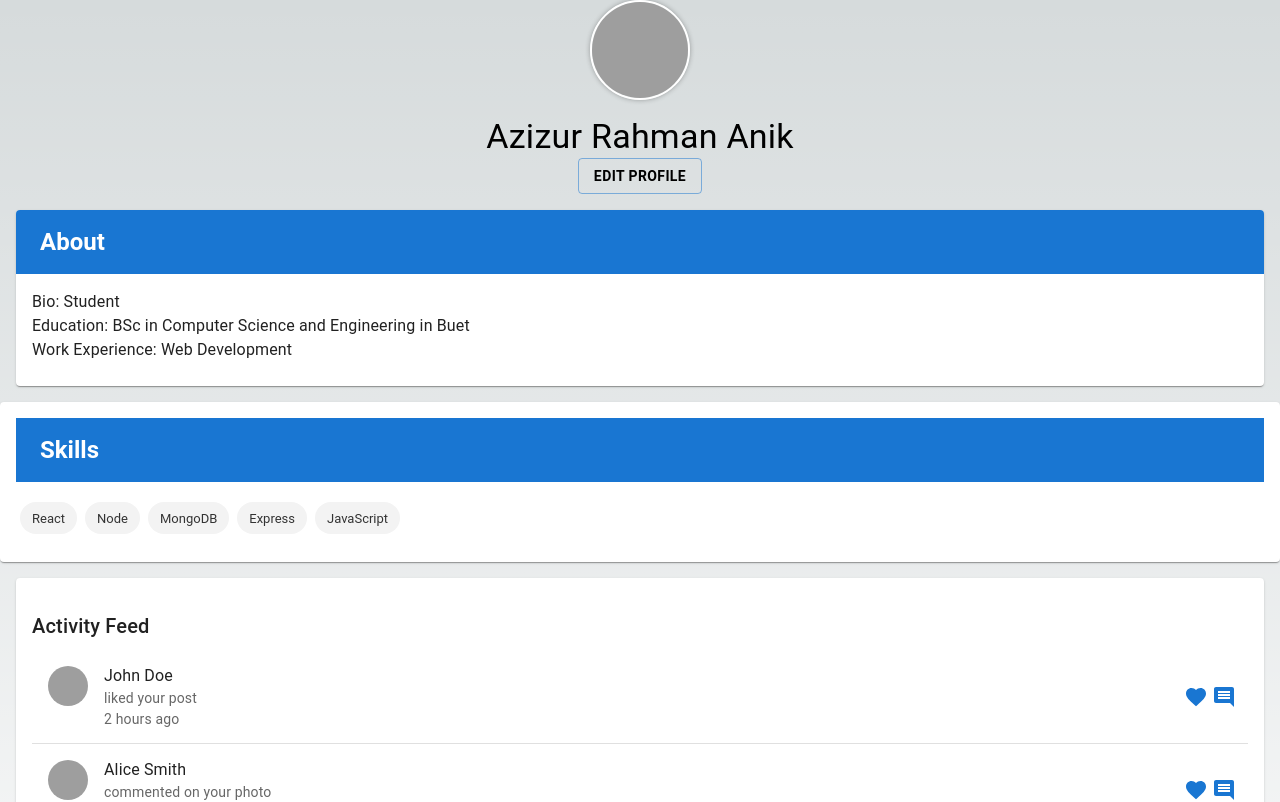
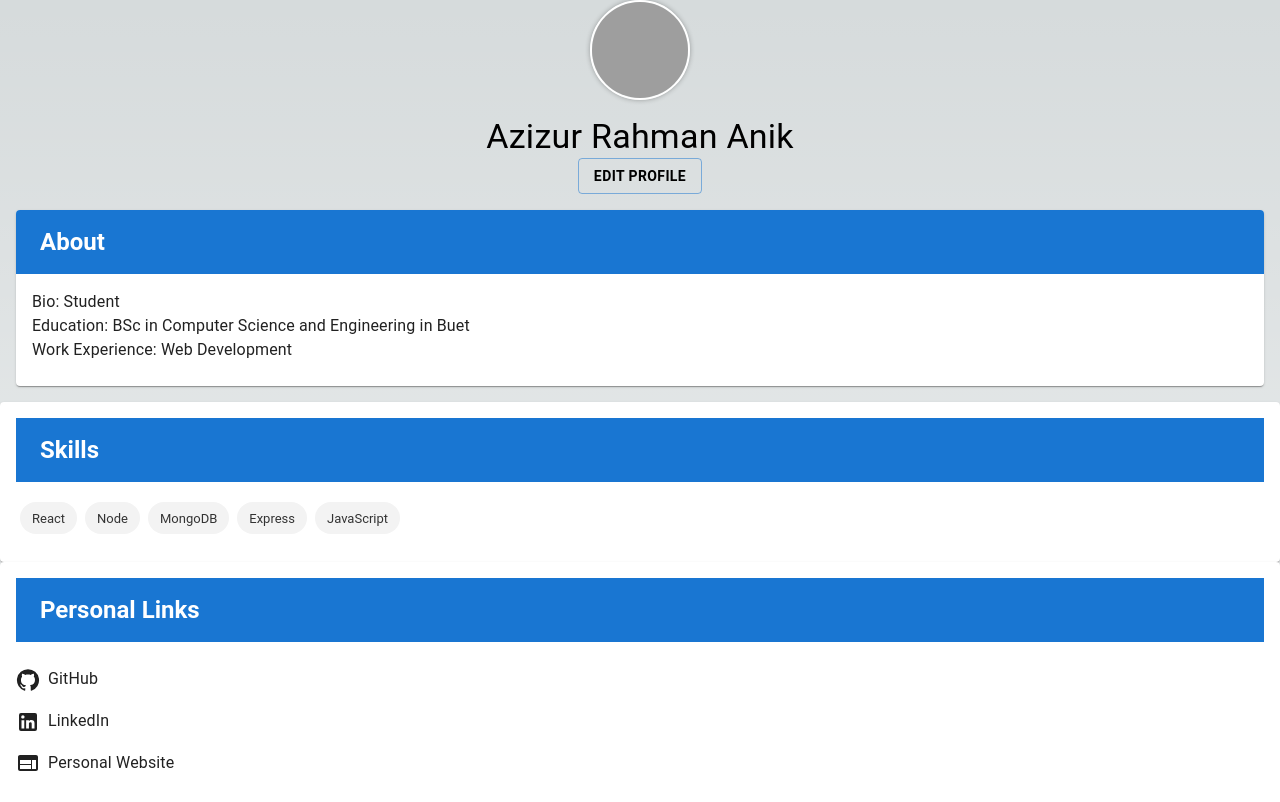
Before and after one commit to beyond-the-seas-org/Modified-Frontend, a Next.js app: page /profile/1 in a window 1280 px wide. Shown: the top 802 px of the page. Built offline with nearby package versions, Linux system fonts and the light colour scheme; grey boxes are pictures that could not be loaded.

Commit message:
Updated slidebar options and icons, added personal links in profile header component

```diff
--- a/app/profile/[id]/page.jsx
+++ b/app/profile/[id]/page.jsx
@@ -1,8 +1,10 @@
+'use client'
 import React from 'react'
 import ProfileHeader from '../../../components/profile/ProfileHeader'
 import About from '../../../components/profile/About'
 import Skills from '../../../components/profile/Skills'
 import ActivityFeed from '../../../components/profile/ActivityFeed'
+import Links from '../../../components/profile/Links'
 
 const page = () => {
   return (
@@ -10,6 +12,7 @@ const page = () => {
         <ProfileHeader/>
         <About/>
         <Skills/>
+        <Links/>
        {/* Pass the 'user' prop to the ActivityFeed component */}
       <ActivityFeed/>
     </div>
--- a/components/Navbar.jsx
+++ b/components/Navbar.jsx
@@ -106,7 +106,7 @@ const Navbar = () => {
           }}
         >
           <MenuItem>Profile</MenuItem>
-          <MenuItem>My account</MenuItem>
+          <MenuItem>Professors</MenuItem>
           <MenuItem>Logout</MenuItem>
         </Menu>
       </AppBar>
--- a/components/Post.jsx
+++ b/components/Post.jsx
@@ -45,12 +45,14 @@ const Post = ({ post }) => {
 
 
   const handleAddUpvote = () => {
-    // Implement logic to add comment here
+    //give alert
+    alert("You have upvoted this post");
     console.log("Add Upvote clicked for post:", post);
   };
 
   const handleAddDownvote = () => {
     // Implement logic to add comment here
+    alert("You have downvoted this post");
     console.log("Add Downvote clicked for post:", post);
   };
 
--- a/components/Rightbar.jsx
+++ b/components/Rightbar.jsx
@@ -55,29 +55,6 @@ import {
               src="https://material-ui.com/static/images/avatar/8.jpg"
             />
           </AvatarGroup>
-          <Typography variant="h6" fontWeight={100} mt={2} mb={2}>
-            Latest Photos
-          </Typography>
-          <ImageList cols={3} rowHeight={100} gap={5}>
-            <ImageListItem>
-              <img
-                src="https://material-ui.com/static/images/image-list/breakfast.jpg"
-                alt=""
-              />
-            </ImageListItem>
-            <ImageListItem>
-              <img
-                src="https://material-ui.com/static/images/image-list/burgers.jpg"
-                alt=""
-              />
-            </ImageListItem>
-            <ImageListItem>
-              <img
-                src="https://material-ui.com/static/images/image-list/camera.jpg"
-                alt=""
-              />
-            </ImageListItem>
-          </ImageList>
           <Typography variant="h6" fontWeight={100} mt={2}>
             Latest Posts visited
           </Typography>
--- a/components/Sidebar.jsx
+++ b/components/Sidebar.jsx
@@ -17,6 +17,7 @@ import {
     ListItemText,
     Switch,
   } from "@mui/material";
+  import PersonSearchIcon from '@mui/icons-material/PersonSearch';
   import React from "react";
 
   const Sidebar = ({mode,setMode}) => {
@@ -37,7 +38,7 @@ import {
                 <ListItemIcon>
                   <Article />
                 </ListItemIcon>
-                <ListItemText primary="Pages" />
+                <ListItemText primary="Prof Shortlist" />
               </ListItemButton>
             </ListItem>
             <ListItem disablePadding>
@@ -51,17 +52,9 @@ import {
             <ListItem disablePadding>
               <ListItemButton component="a" href="#simple-list">
                 <ListItemIcon>
-                  <Storefront />
+                  <PersonSearchIcon />
                 </ListItemIcon>
-                <ListItemText primary="Marketplace" />
-              </ListItemButton>
-            </ListItem>
-            <ListItem disablePadding>
-              <ListItemButton component="a" href="#simple-list">
-                <ListItemIcon>
-                  <Person />
-                </ListItemIcon>
-                <ListItemText primary="Friends" />
+                <ListItemText primary="Professor Search" />
               </ListItemButton>
             </ListItem>
             <ListItem disablePadding>
@@ -69,7 +62,7 @@ import {
                 <ListItemIcon>
                   <Settings />
                 </ListItemIcon>
-                <ListItemText primary="Settings" />
+                <ListItemText primary="Analytics" />
               </ListItemButton>
             </ListItem>
             <ListItem disablePadding>
--- /dev/null
+++ b/components/profile/Links.jsx
@@ -0,0 +1,57 @@
+import React from 'react';
+import { Card, CardContent, Link, Typography, AppBar, Toolbar } from '@mui/material';
+import GitHubIcon from '@mui/icons-material/GitHub';
+import LinkedInIcon from '@mui/icons-material/LinkedIn';
+import WebIcon from '@mui/icons-material/Web';
+
+const Links = () => {
+  const links = [
+    {
+      title: 'GitHub',
+      url: 'https://github.com/your-github-username',
+      icon: <GitHubIcon />,
+    },
+    {
+      title: 'LinkedIn',
+      url: 'https://www.linkedin.com/in/your-linkedin-username',
+      icon: <LinkedInIcon />,
+    },
+    {
+      title: 'Personal Website',
+      url: 'https://www.your-personal-website.com',
+      icon: <WebIcon />,
+    },
+  ];
+
+  return (
+    <Card>
+      <CardContent>
+      <AppBar position="static" color="primary" elevation={0}>
+          <Toolbar>
+            <Typography variant="h5" fontWeight="bold">
+              Personal Links
+            </Typography>
+          </Toolbar>
+        </AppBar>
+        <br />
+        {links.map((link) => (
+          <Link
+            key={link.title}
+            href={link.url}
+            target="_blank"
+            rel="noopener noreferrer"
+            color="inherit"
+            style={{ display: 'block', textDecoration: 'none', marginBottom: '1rem' }}
+          >
+            {link.icon}
+            <Typography variant="body1" style={{ display: 'inline-block', marginLeft: '0.5rem' }}>
+              {link.title}
+            </Typography>
+          </Link>
+        ))}
+      </CardContent>
+    </Card>
+  );
+};
+
+export default Links;
```
